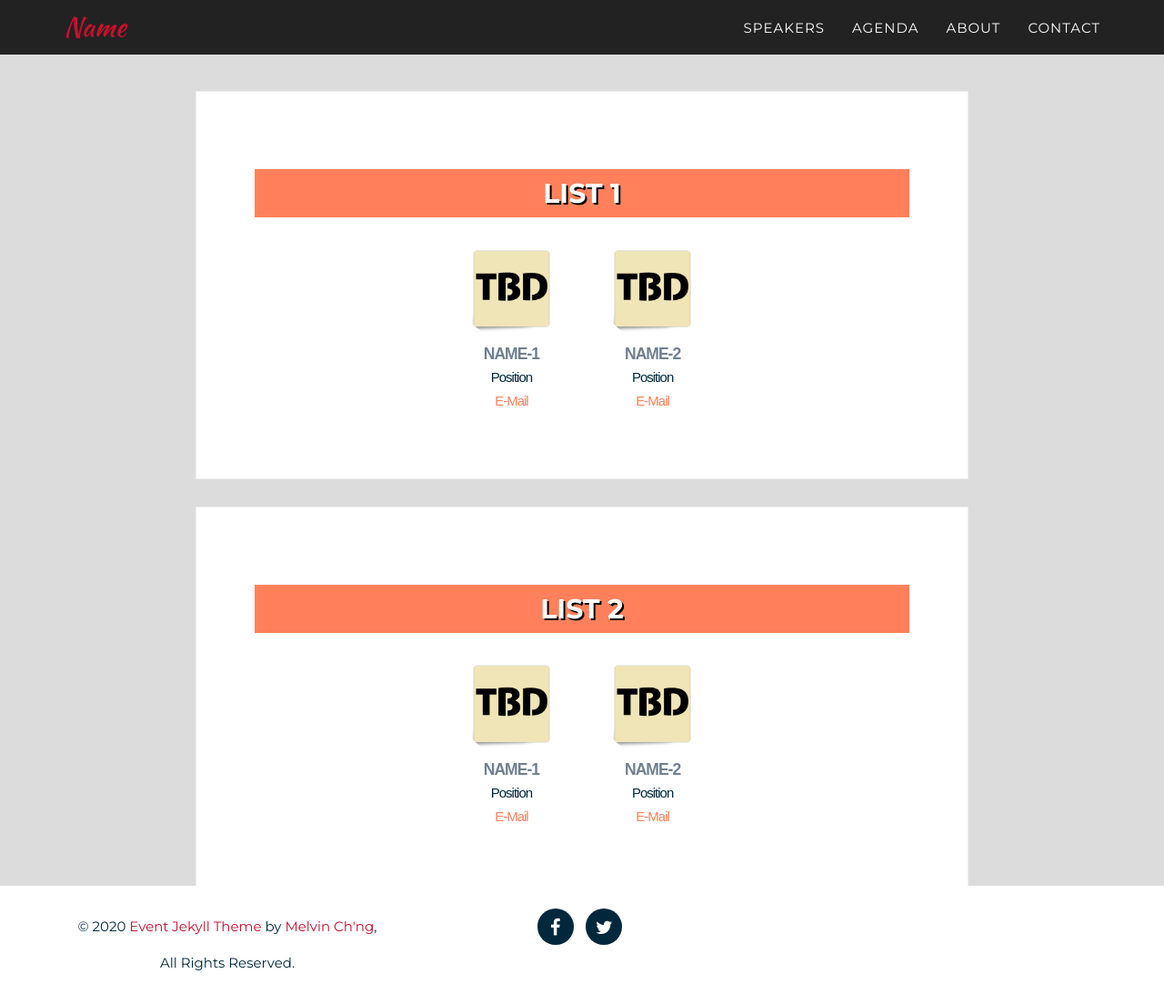
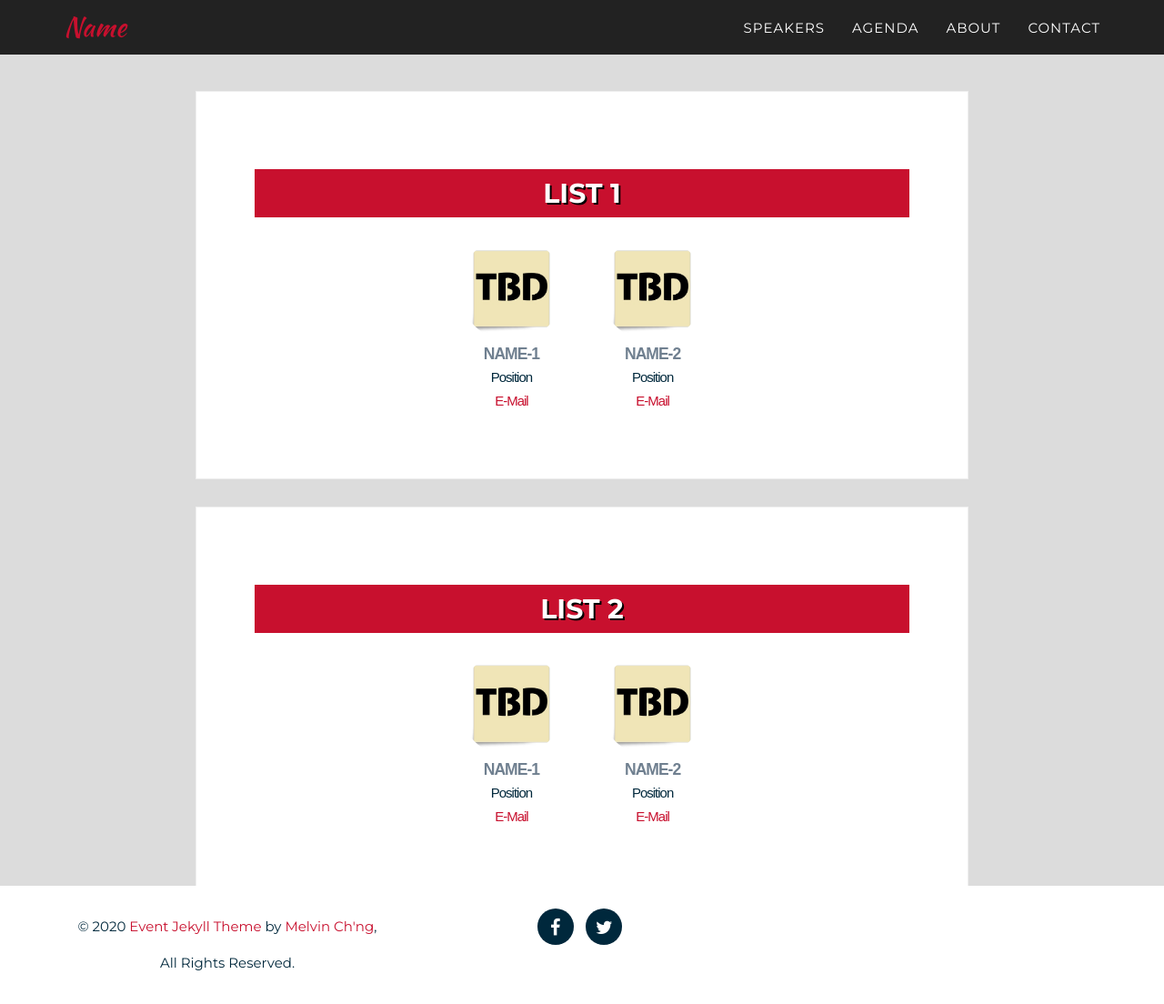
Before and after one commit to UHCS2020/UHCS2020, a Jekyll site: the page built from _2016_pages/team.html, in a window 1280 px wide and 1104 px high. Shown: the whole window at 91% size. Built offline with Jekyll 4.4.1, drawn with Linux system fonts in a browser that asks for light colours; some web fonts are replaced.

Commit message:
Update _team.scss

```diff
--- a/_sass/2016_sass/_team.scss
+++ b/_sass/2016_sass/_team.scss
@@ -2,7 +2,7 @@ h1.team-h1 {
   position: relative;
   text-align: center;
   text-shadow: 2px 2px black;
-  background-color:#ff805b;
+  background-color:#c8102e;
   color: white;
   padding: 10px;
   width: 100%;
@@ -79,7 +79,7 @@ h1.team-h1 {
 }
 
 .email {
-  color: #ff805b;
+  color: #c8102e;
 }
 
 .team-member span {
```
